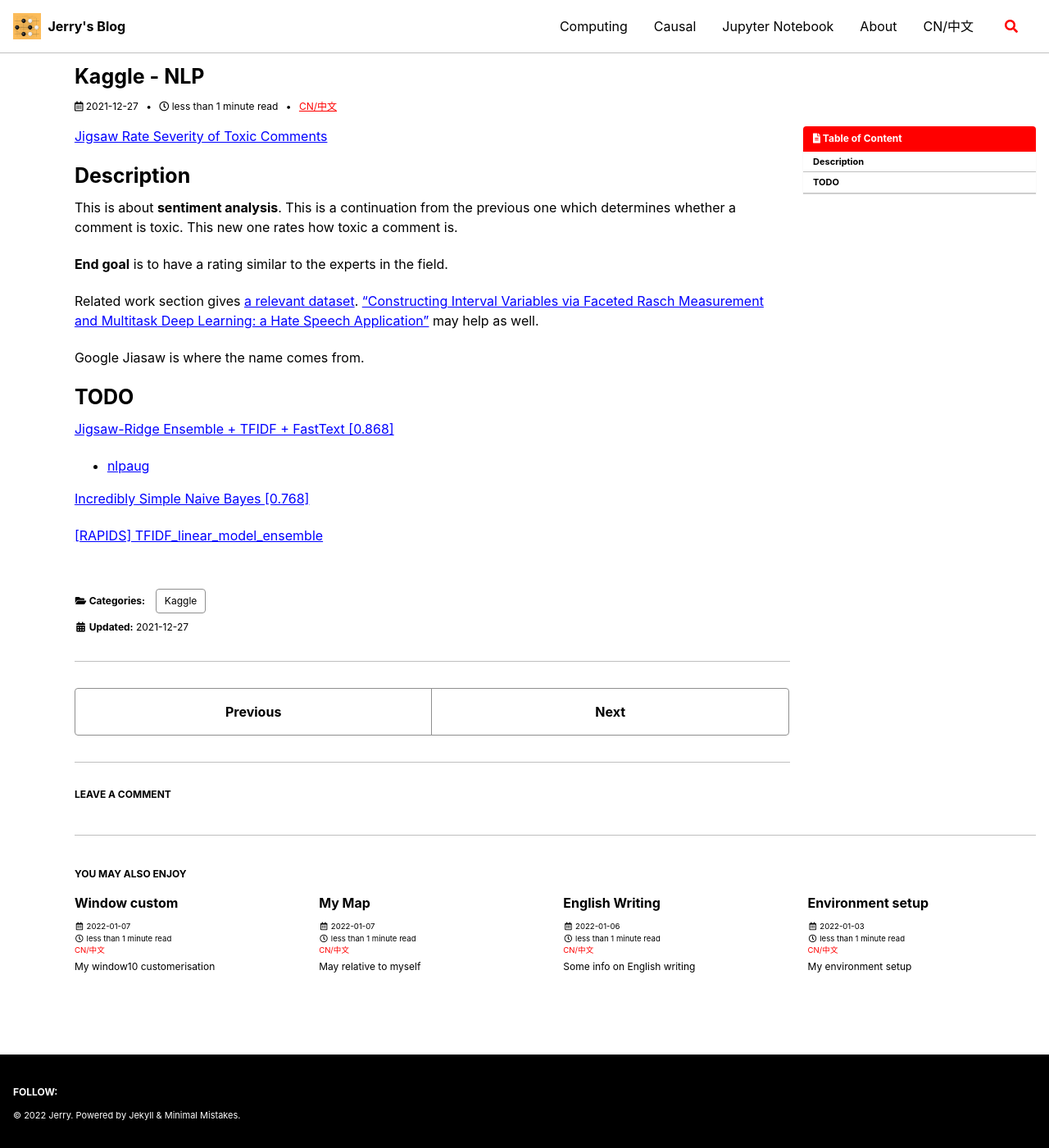
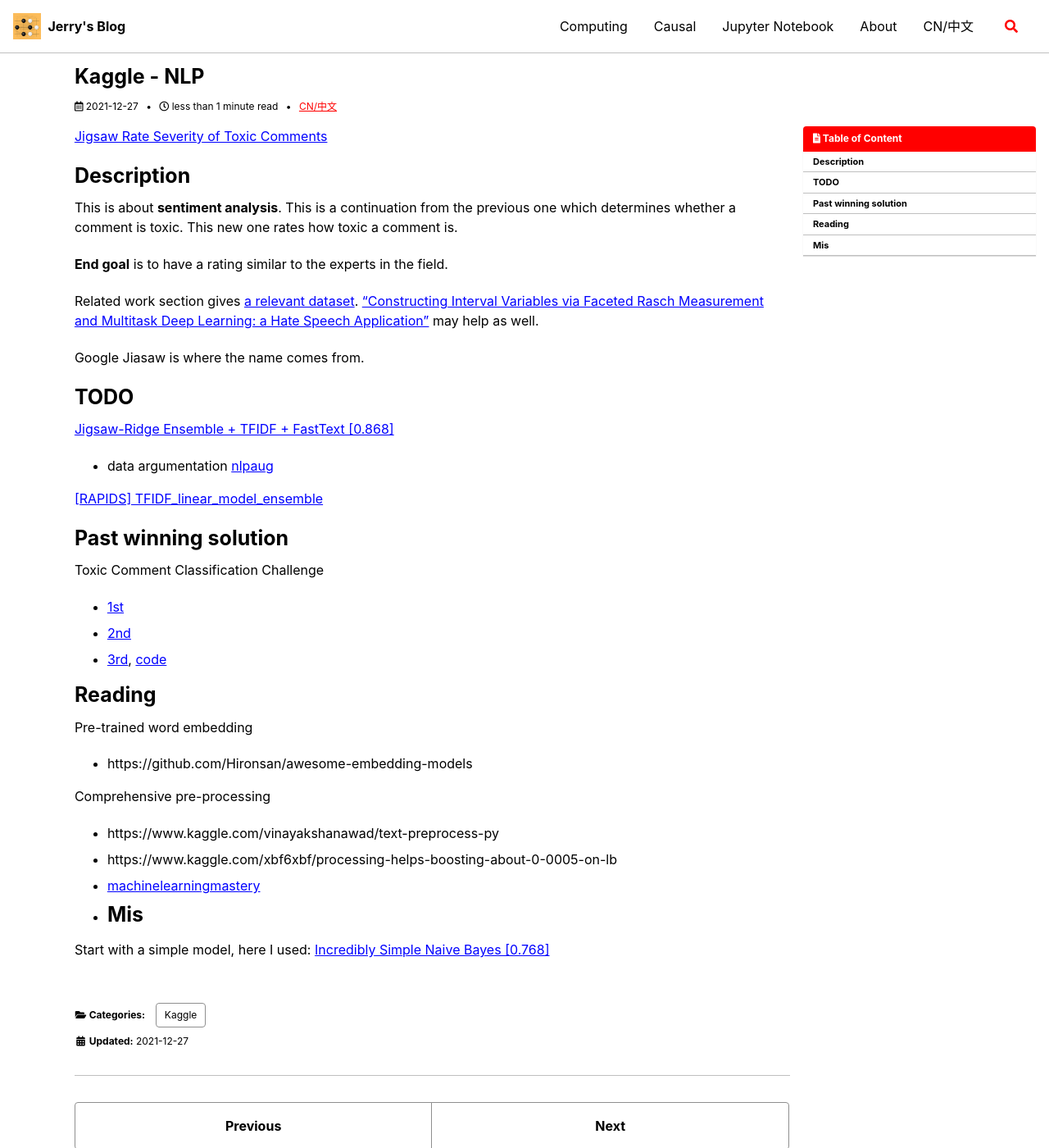
Before and after one commit to postsent/postsent.github.io, a Jekyll site: the page built from _posts/computing/data_science/2021-12-27-nlp-jigsaw-comments.md, in a window 1280 px wide and 1400 px high. Shown: the whole window at 82% size. Built offline with Jekyll 4.4.1, drawn with Linux system fonts in a browser that asks for light colours; cached includes are drawn as plain includes; comment, search, counter and statistics services are not loaded.

Commit message:
updates: log

```diff
--- a/_posts/computing/data_science/2021-12-27-nlp-jigsaw-comments.md
+++ b/_posts/computing/data_science/2021-12-27-nlp-jigsaw-comments.md
@@ -8,7 +8,6 @@
 ---
 
 [Jigsaw Rate Severity of Toxic Comments](https://www.kaggle.com/c/jigsaw-toxic-severity-rating/overview)
-
 
 # Description
 
@@ -23,8 +22,28 @@
 # TODO
 
 [Jigsaw-Ridge Ensemble + TFIDF + FastText [0.868]](https://www.kaggle.com/nkitgupta/jigsaw-ridge-ensemble-tfidf-fasttext-0-868/notebook)
-- [nlpaug](https://nlpaug.readthedocs.io/en/latest/augmenter/word/random.html)
+- data argumentation [nlpaug](https://nlpaug.readthedocs.io/en/latest/augmenter/word/random.html)
 
-[Incredibly Simple Naive Bayes [0.768]](https://www.kaggle.com/julian3833/jigsaw-incredibly-simple-naive-bayes-0-768)
 
 [[RAPIDS] TFIDF_linear_model_ensemble](https://www.kaggle.com/tenffe/rapids-tfidf-linear-model-ensemble/notebook)
+
+# Past winning solution
+
+Toxic Comment Classification Challenge
+- [1st](https://www.kaggle.com/c/jigsaw-toxic-comment-classification-challenge/discussion/52557)
+- [2nd](https://www.kaggle.com/c/jigsaw-toxic-comment-classification-challenge/discussion/52612)
+- [3rd](https://www.kaggle.com/c/jigsaw-toxic-comment-classification-challenge/discussion/52644), [code](https://www.kaggle.com/larryfreeman/toxic-comments-code-for-alexander-s-9872-model)
+
+# Reading
+
+Pre-trained word embedding
+- https://github.com/Hironsan/awesome-embedding-models
+
+Comprehensive pre-processing
+- https://www.kaggle.com/vinayakshanawad/text-preprocess-py
+- https://www.kaggle.com/xbf6xbf/processing-helps-boosting-about-0-0005-on-lb
+- [machinelearningmastery](https://machinelearningmastery.com/clean-text-machine-learning-python/)
+-
+# Mis
+
+Start with a simple model, here I used: [Incredibly Simple Naive Bayes [0.768]](https://www.kaggle.com/julian3833/jigsaw-incredibly-simple-naive-bayes-0-768)
```
Also changed, not shown: _posts/computing/data_science/2021-12-31-kaggle-collections.md (+1 -1 lines), _posts/computing/jeykll/2021-12-29-logs.md (+10 -0 lines), _posts/computing/uni/unsw/2021-12-11-unsw.md (+5 -1 lines).
